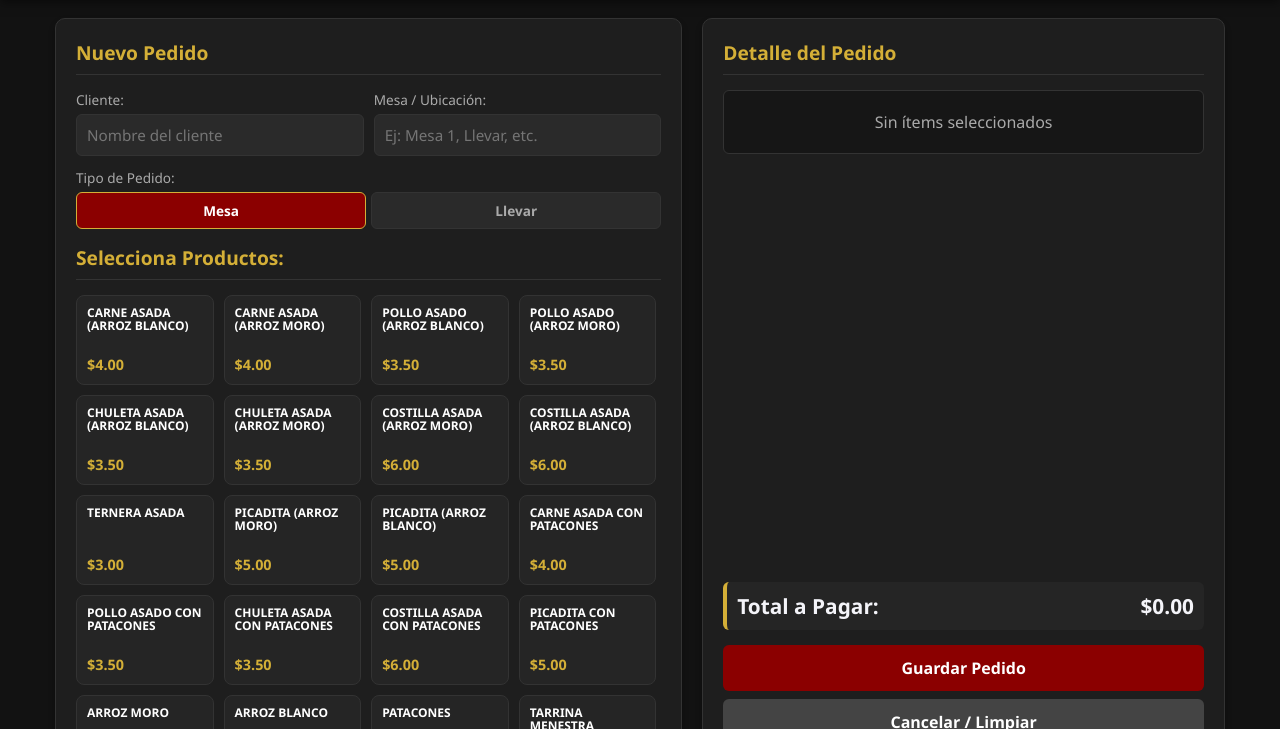
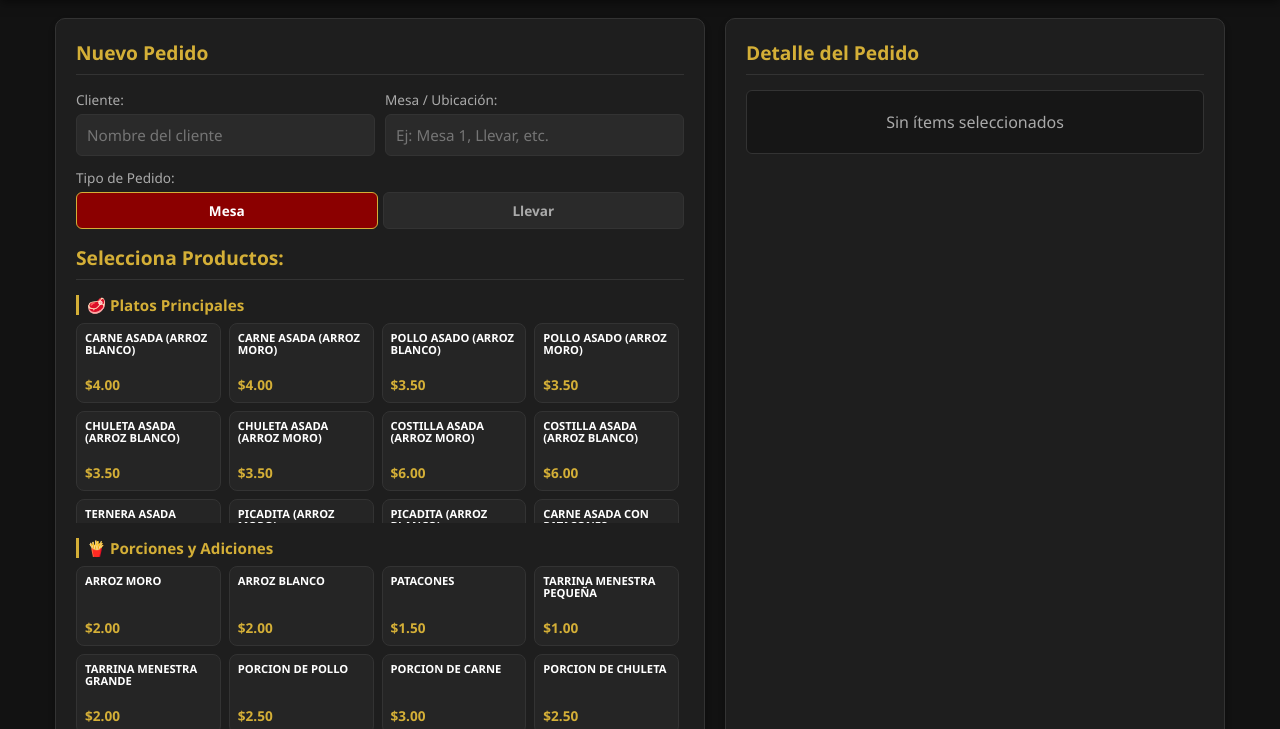
Before and after one commit to dsolorzanom-cell/asados-kylian, a website: page public/index.html in a window 1280 px wide. Shown: the part 71-800 px from the top of the page. Drawn offline with Linux system fonts and the light colour scheme.

Commit message:
Update index.html

```diff
--- a/public/index.html
+++ b/public/index.html
@@ -62,7 +62,7 @@
 
         .pos-grid {
             display: grid;
-            grid-template-columns: 1.2fr 1fr;
+            grid-template-columns: 1.3fr 1fr;
             gap: 20px;
         }
 
@@ -117,27 +117,37 @@
             border-color: var(--accent);
         }
 
+        .menu-section-title {
+            font-size: 0.95rem;
+            color: var(--accent);
+            margin: 15px 0 8px 0;
+            font-weight: bold;
+            border-left: 3px solid var(--accent);
+            padding-left: 8px;
+        }
+
         .menu-grid {
             display: grid;
-            grid-template-columns: repeat(auto-fill, minmax(130px, 1fr));
-            gap: 10px;
-            max-height: 450px;
+            grid-template-columns: repeat(auto-fill, minmax(120px, 1fr));
+            gap: 8px;
+            max-height: 200px;
             overflow-y: auto;
             padding-right: 5px;
+            margin-bottom: 10px;
         }
 
         .menu-item-btn {
             background: #252525;
             border: 1px solid var(--border);
             border-radius: 8px;
-            padding: 10px;
+            padding: 8px;
             color: white;
             cursor: pointer;
             text-align: left;
             display: flex;
             flex-direction: column;
             justify-content: space-between;
-            height: 90px;
+            height: 80px;
             transition: all 0.15s;
         }
         .menu-item-btn:hover {
@@ -145,8 +155,8 @@
             background: #2f2f2f;
             transform: translateY(-2px);
         }
-        .menu-item-name { font-size: 0.75rem; font-weight: bold; line-height: 1.1; }
-        .menu-item-price { font-size: 0.9rem; color: var(--accent); font-weight: bold; margin-top: 5px; }
+        .menu-item-name { font-size: 0.7rem; font-weight: bold; line-height: 1.1; }
+        .menu-item-price { font-size: 0.85rem; color: var(--accent); font-weight: bold; margin-top: 4px; }
 
         .order-items-list {
             max-height: 250px;
@@ -296,9 +306,18 @@
                     </div>
 
                     <h3 style="margin-top: 15px;">Selecciona Productos:</h3>
-                    <div class="menu-grid" id="menuGridContainer">
-                        <!-- Generado dinámicamente -->
-                    </div>
+
+                    <!-- SECCIÓN PLATOS PRINCIPALES -->
+                    <div class="menu-section-title">🥩 Platos Principales</div>
+                    <div class="menu-grid" id="menuPrincipalesContainer"></div>
+
+                    <!-- SECCIÓN PORCIONES -->
+                    <div class="menu-section-title">🍟 Porciones y Adiciones</div>
+                    <div class="menu-grid" id="menuPorcionesContainer"></div>
+
+                    <!-- SECCIÓN BEBIDAS -->
+                    <div class="menu-section-title">🥤 Bebidas</div>
+                    <div class="menu-grid" id="menuBebidasContainer"></div>
                 </div>
 
                 <div class="card" style="display: flex; flex-direction: column; justify-content: space-between;">
@@ -505,14 +524,26 @@
         }
 
         function renderMenuGrid() {
-            const container = document.getElementById('menuGridContainer');
-            if (!container) return;
-            container.innerHTML = menuOficial.map(item => `
+            const containerPrincipales = document.getElementById('menuPrincipalesContainer');
+            const containerPorciones = document.getElementById('menuPorcionesContainer');
+            const containerBebidas = document.getElementById('menuBebidasContainer');
+
+            if (!containerPrincipales) return;
+
+            const principales = menuOficial.filter(i => i.categoria === 'Principal');
+            const porciones = menuOficial.filter(i => i.categoria === 'Porcion');
+            const bebidas = menuOficial.filter(i => i.categoria === 'Bebida');
+
+            const renderItems = (items) => items.map(item => `
                 <button type="button" class="menu-item-btn" onclick="agregarItemPedido(${item.id})">
                     <span class="menu-item-name">${item.nombre}</span>
                     <span class="menu-item-price">$${item.precio.toFixed(2)}</span>
                 </button>
             `).join('');
+
+            containerPrincipales.innerHTML = renderItems(principales);
+            containerPorciones.innerHTML = renderItems(porciones);
+            containerBebidas.innerHTML = renderItems(bebidas);
         }
 
         function renderTablaPrecios() {
@@ -848,7 +879,6 @@
                     }).join('');
                 }
 
-                // Renderizar Histórico de Cierres Anteriores
                 const tbodyHistorico = document.getElementById('tablaHistoricoCierres');
                 const historico = data.historicoCierres || [];
                 if (historico.length === 0) {
```
